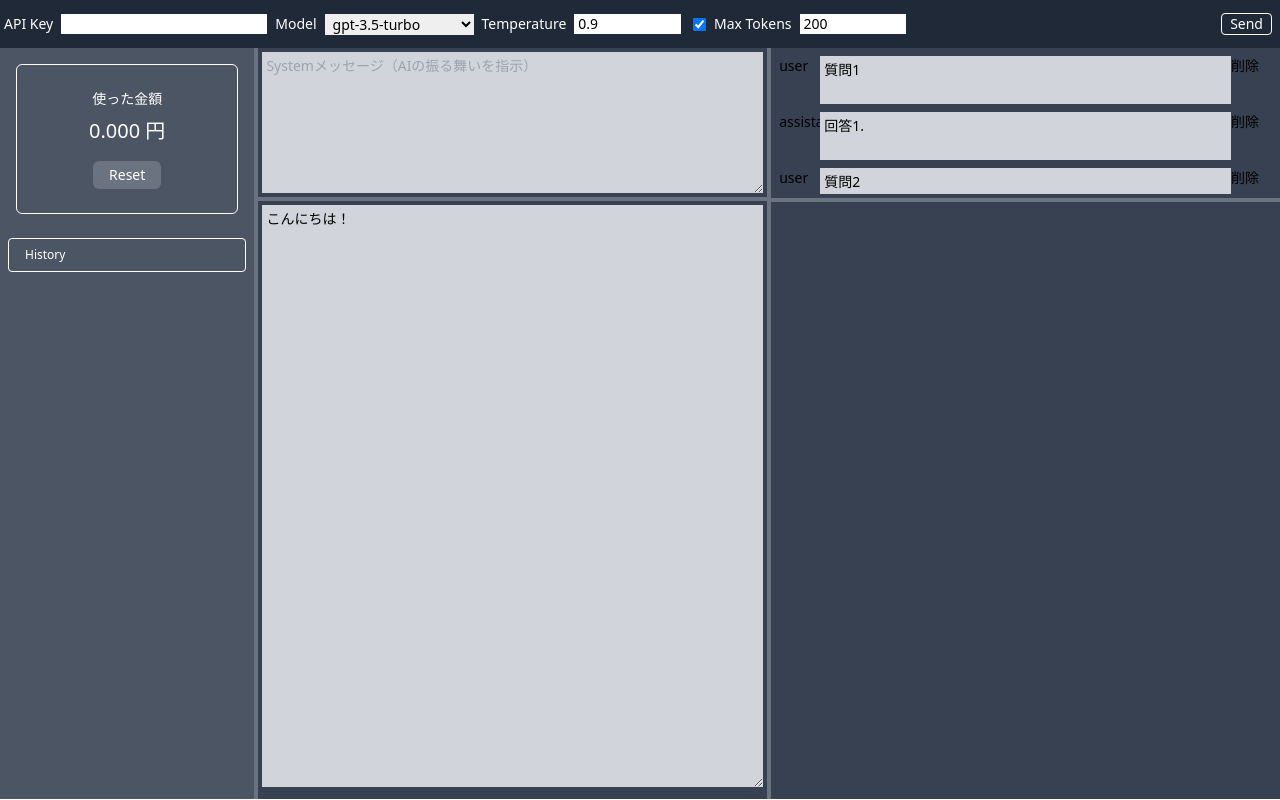
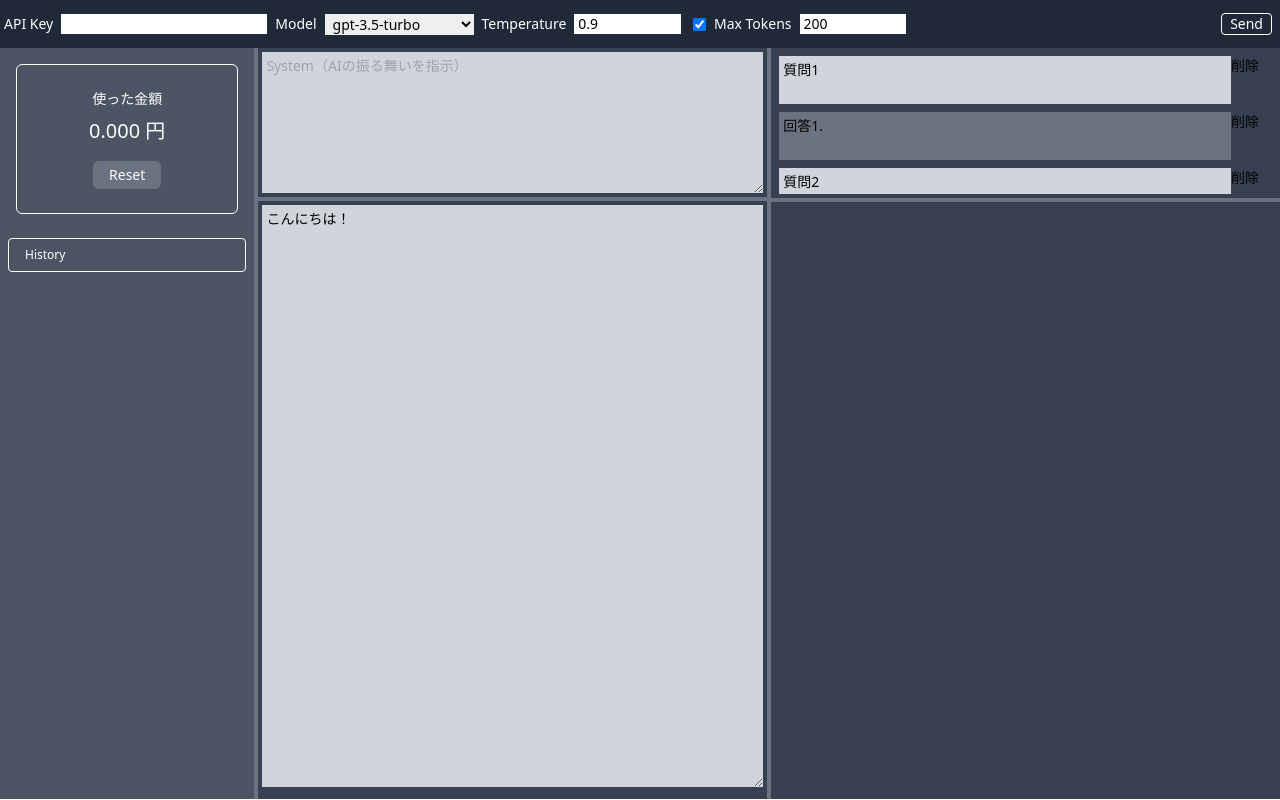
Before and after one commit to kou72/chatgpt-poster, a Next.js app: page / in a window 1280 px wide. Built offline with nearby package versions, Linux system fonts and the light colour scheme.

Commit message:
PresentChatsコンポーネントに、チャットの削除機能を追加
PresentChats.tsx
- removeChat関数を定義し、引数で渡されたindexのチャットを削除する
- 削除ボタンをクリックしたときに、removeChat関数を呼び出すように変更

```diff
--- a/components/PresentChats.tsx
+++ b/components/PresentChats.tsx
@@ -21,29 +21,36 @@ export const PresentChats = () => {
   const addChat = () => {
     setChats([
       ...chats,
-      { role: 'user', content: '新しい質問' },
-      { role: 'assistant', content: '新しい回答' },
+      { role: 'user', content: '' },
+      { role: 'assistant', content: '' },
     ])
+  }
+
+  const removeChat = (index: number) => {
+    setChats(chats.filter((_, i) => i !== index))
   }
 
   return (
     <div className="w-full h-full overflow-y-auto flex flex-col">
       {chats.map((chat, index) => (
         <div key={index} className={`flex p-1`}>
-          <div className="w-1/12">
-            <p>{chat.role}</p>
-          </div>
           <textarea
             value={chat.content}
-            className={`bg-gray-300 p-1 resize-none grow transition-all overflow-y-auto ${
+            className={`p-1 resize-none grow transition-all overflow-y-auto ${
               focusedTextarea === index ? 'h-[12rem]' : 'h-[3rem]'
-            }`}
+            }  ${chat.role === 'user' ? 'bg-gray-300' : 'bg-gray-500'}`}
             onFocus={() => onFocusHandler(index)}
             onBlur={onBlurHandler}
-            placeholder="ここにテキストを入力してください..."
+            placeholder={
+              chat.role === 'user'
+                ? 'user（サンプルの質問）'
+                : 'assistant（期待する回答）'
+            }
           ></textarea>
           <div className="w-1/12">
-            <p>削除</p>
+            <p className="cursor-pointer" onClick={() => removeChat(index)}>
+              削除
+            </p>
           </div>
         </div>
       ))}
--- a/components/SystemTextArea.tsx
+++ b/components/SystemTextArea.tsx
@@ -13,7 +13,7 @@ export const SystemTextArea = () => {
   return (
     <textarea
       className="bg-gray-300 w-full h-full overflow-y-auto p-1"
-      placeholder="Systemメッセージ（AIの振る舞いを指示）"
+      placeholder="System（AIの振る舞いを指示）"
       value={system}
       onChange={(e) => setSystem(e.target.value)}
       onKeyDown={(e) => handleKeyDown(e)}
```
